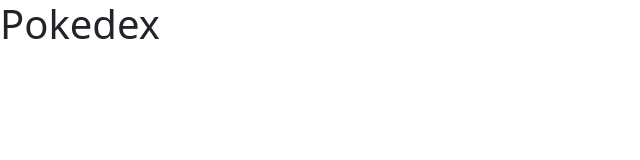
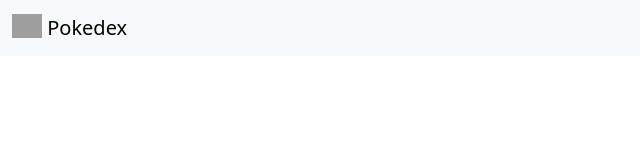
Before and after one commit to PatharePrasad/Pokedex, a website: page src/index.html in a window 1280 px wide. Shown: the whole page, without its empty margins (0-640 px from the left). Drawn offline with nearby package versions, Linux system fonts and the light colour scheme; grey boxes are pictures that could not be loaded.

Commit message:
create header

```diff
--- a/package.json
+++ b/package.json
@@ -4,7 +4,7 @@
   "description": "",
   "main": "index.js",
   "scripts": {
-    "start": "parcel index.html"
+    "start": "parcel src/index.html"
   },
   "keywords": [],
   "author": "",
--- a/index.html
+++ b/src/index.html
@@ -12,6 +12,20 @@
     <title>Document</title>
   </head>
   <body>
-    <h1>Pokedex</h1>
+    <!-- Header -->
+    <nav class="navbar bg-body-tertiary">
+      <div class="container-fluid">
+        <a class="navbar-brand" href="#">
+          <img
+            src="https://getbootstrap.com//docs/5.3/assets/brand/bootstrap-logo.svg"
+            alt="Logo"
+            width="30"
+            height="24"
+            class="d-inline-block align-text-top"
+          />
+          Pokedex
+        </a>
+      </div>
+    </nav>
   </body>
 </html>
```
